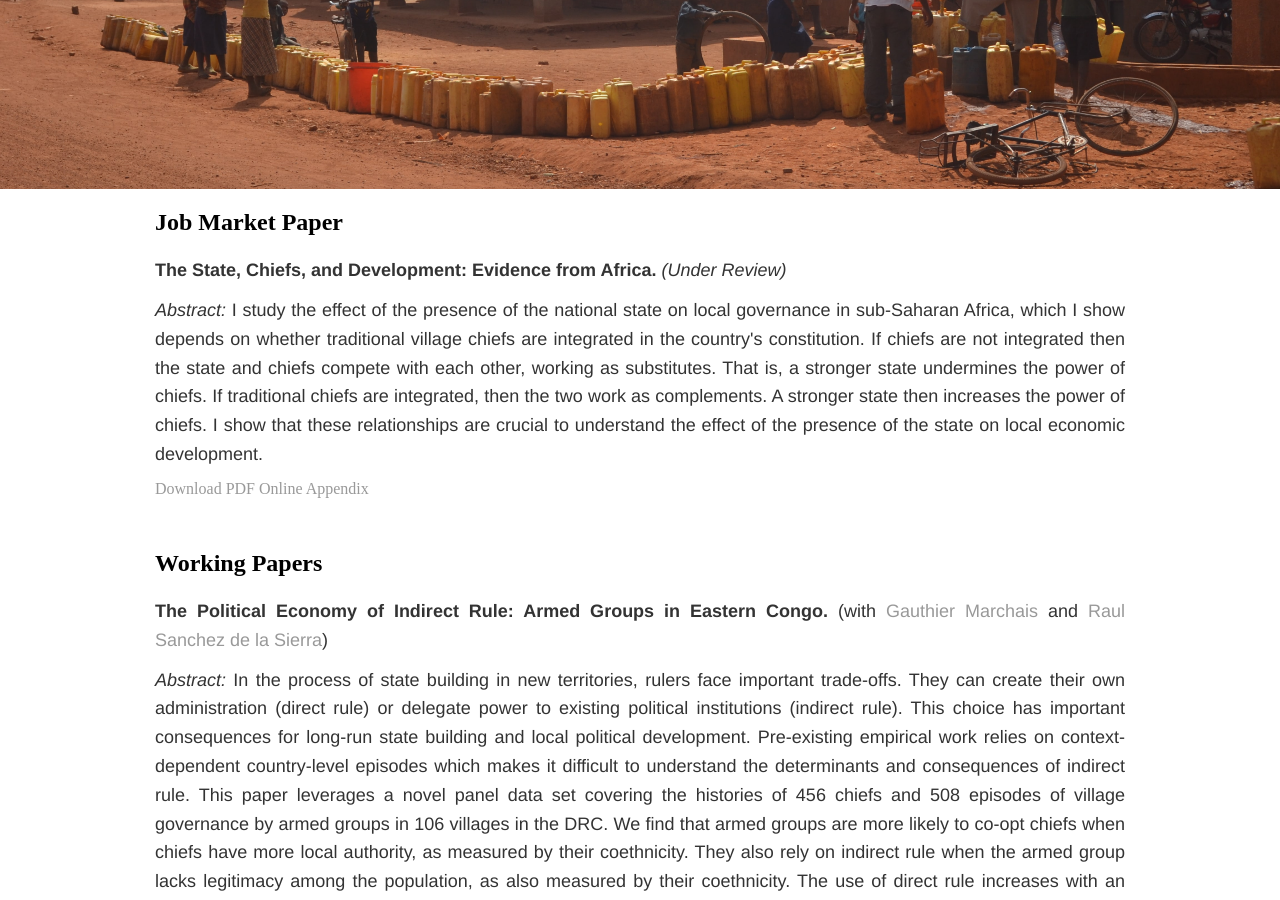
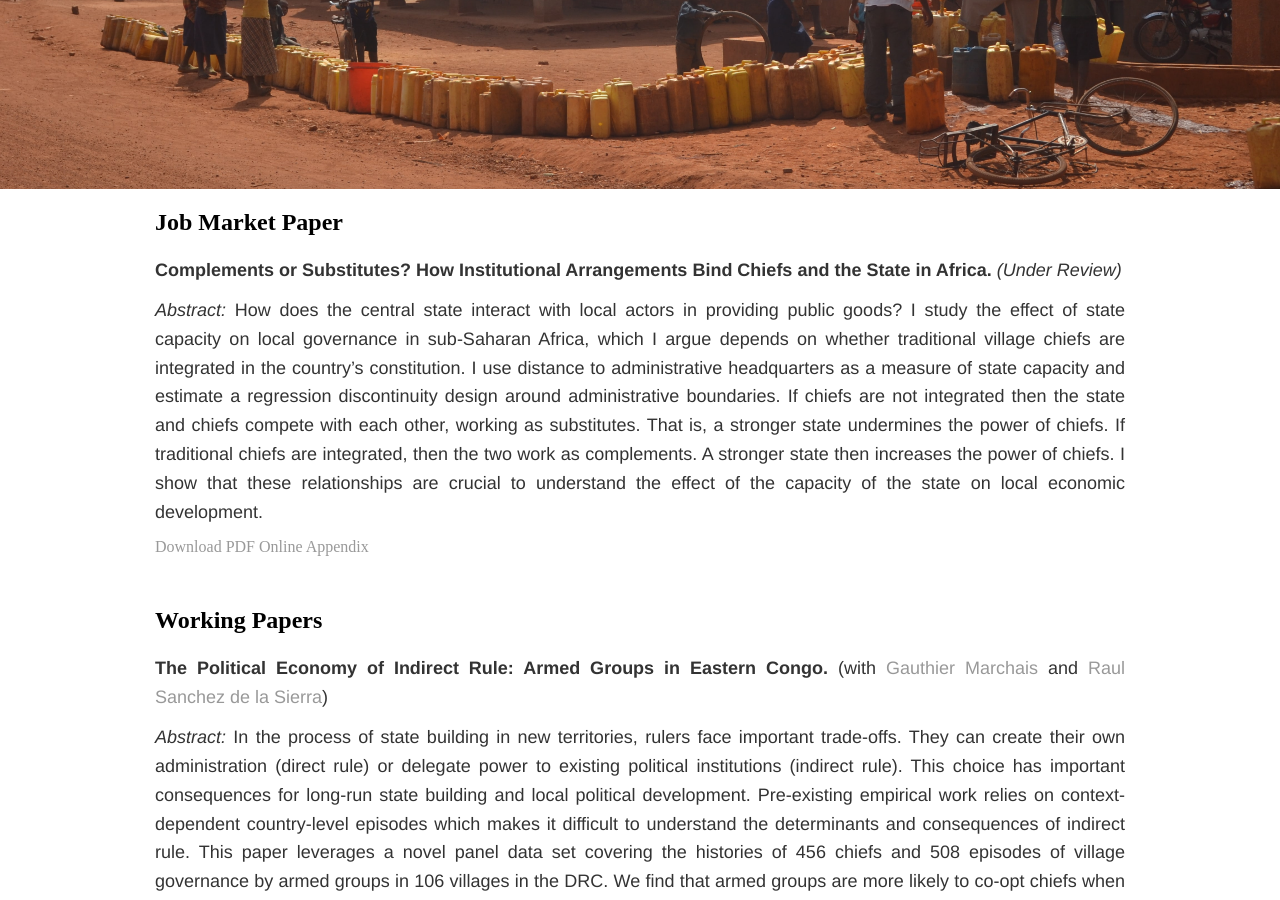
Before and after one commit to soeren-henn/soeren-henn.github.io, a Jekyll site: the page built from research/index.html, in a window 1280 px wide and 900 px high, scrolled down 359 px. Built offline with Jekyll 4.4.1, drawn with Linux system fonts in a browser that asks for light colours; some of the changed text lies outside the part shown.

Commit message:
Update index.html

```diff
--- a/research/index.html
+++ b/research/index.html
@@ -13,8 +13,8 @@ title: Research
 
 	<h2>Job Market Paper</h2>
 	<div class="paper">
-		<p><b>The State, Chiefs, and Development: Evidence from Africa.</b> <i> (Under Review)</i></p>
-		<p><i>Abstract: </i>I study the effect of the presence of the national state on local governance in sub-Saharan Africa, which I show depends on whether traditional village chiefs are integrated in the country's constitution. If chiefs are not integrated then the state and chiefs compete with each other, working as substitutes. That is, a stronger state undermines the power of chiefs. If traditional chiefs are integrated, then the two work as complements. A stronger state then increases the power of chiefs. I show that these relationships are crucial to understand the effect of the presence of the state on local economic development.</p>
+		<p><b>Complements or Substitutes? How Institutional Arrangements Bind Chiefs and the State in Africa.</b> <i> (Under Review)</i></p>
+		<p><i>Abstract: </i>How does the central state interact with local actors in providing public goods? I study the effect of state capacity on local governance in sub-Saharan Africa, which I argue depends on whether traditional village chiefs are integrated in the country’s constitution. I use distance to administrative headquarters as a measure of state capacity and estimate a regression discontinuity design around administrative boundaries. If chiefs are not integrated then the state and chiefs compete with each other, working as substitutes. That is, a stronger state undermines the power of chiefs. If traditional chiefs are integrated, then the two work as complements. A stronger state then increases the power of chiefs. I show that these relationships are crucial to understand the effect of the capacity of the state on local economic development.</p>
 		<a href="/files/Henn_Chiefs.pdf" class="btn btn-default pull-right" title="PDF">Download PDF</a> <a href="/files/Henn_Chiefs_appendix.pdf" class="btn btn-default pull-right" title="PDF">Online Appendix</a>
 	</div>
 
@@ -57,7 +57,15 @@ title: Research
 	</div>
 
 
-	<h2>Work in Progress</h2>
+	<h2>Selected Work in Progress</h2>
+	<div class="paper">
+		<p><b>Can Social Contact Reduce Economic Conflict between Farmers and Herders? Evidence from Nigeria.</b> (with <a href="http://odube.net/" target="_blank">Oeindrila Dube</a> and <a href="https://voices.uchicago.edu/jamesrobinson/" target="_blank">James A. Robinson</a>)</p>
+	</div>
+
+	<div class="paper">
+		<p><b>Africa’s Latent Assets: or, how to be optimistic about African development.</b> (with <a href="https://voices.uchicago.edu/jamesrobinson/" target="_blank">James A. Robinson</a>)</p>
+	</div>
+
 	<div class="paper">
 		<p><b>The Effect of Drug-related Violence on Local State Capacity.</b> (with <a href="https://sites.google.com/site/hlarreguy/" target="_blank">Horacio Larreguy</a> and <a href="http://polisci.columbia.edu/people/profile/1682" target="_blank">John Marshall</a>)</p>
 	</div>
```
